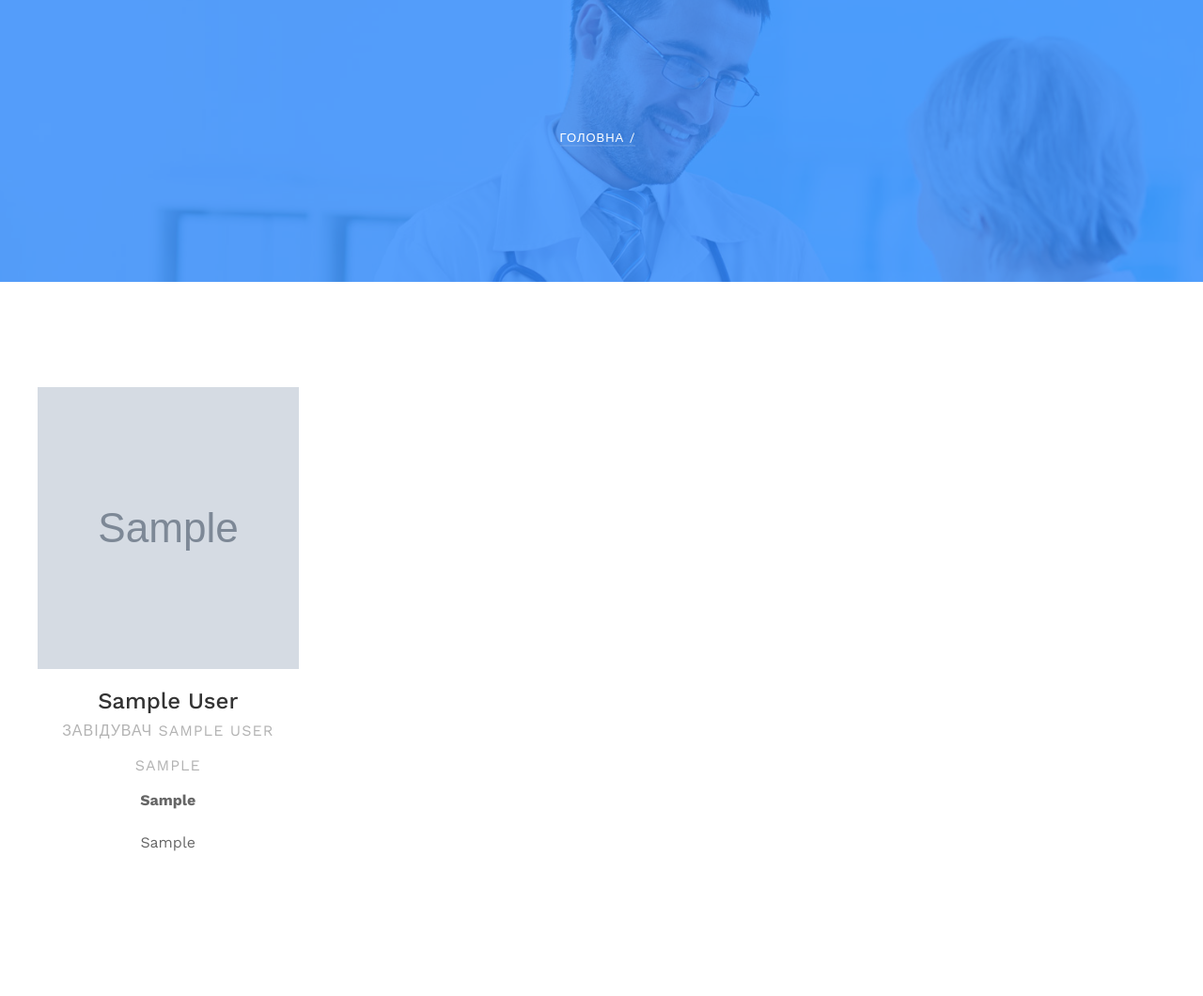
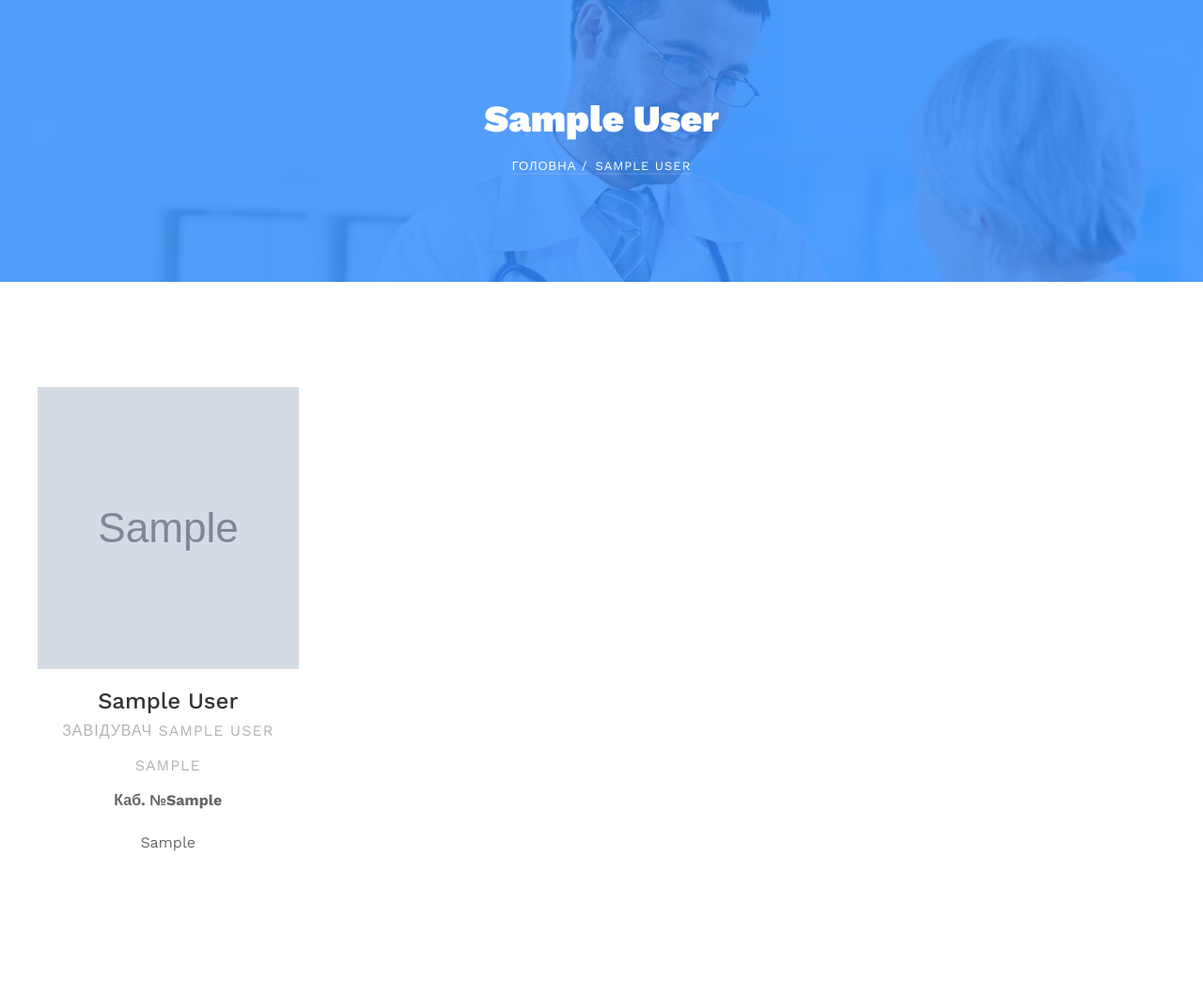
Before and after one commit to nyarvan/rusanivka, a Django app: a page that uses user_app/templates/ambulant.html in a window 1280 px wide. Shown: the part 203-1263 px from the top of the page at 94% size. Run offline with Django 4.2, Linux system fonts and the light colour scheme; tables that the repository leaves empty hold one stand-in row (values such as "Sample post"); grey boxes marked "Sample" are stand-in pictures; parts of the project's set-up code (start-up, migrations or seed data) failed here and were passed over; some libraries are stand-ins or nearby versions.

Commit message:
Fix show department name. Change show room of doctor

```diff
--- a/user_app/templates/ambulant.html
+++ b/user_app/templates/ambulant.html
@@ -11,8 +11,8 @@
       <div class="container">
         <div class="row no-gutters slider-text align-items-center justify-content-center">
           <div class="col-md-9 ftco-animate text-center">
-            <h1 class="mb-2 bread">{{ manager.department }}</h1>
-            <p class="breadcrumbs"><span class="mr-2"><a href="{% url 'user_app:home_view' %}">Головна /</a></span><span>{{ manager.department }}</span></p>
+            <h1 class="mb-2 bread">{{ department.name }}</h1>
+            <p class="breadcrumbs"><span class="mr-2"><a href="{% url 'user_app:home_view' %}">Головна /</a></span><span>{{ department.name }}</span></p>
           </div>
         </div>
       </div>
@@ -39,7 +39,7 @@
                                 <span class="position mb-2">Завідувач {{ doctor.department }}</span>
 								<span class="position mb-2">{{ doctor.post }}</span>
 								<div class="faded">
-                                    <p><b>{{ doctor.room }}</b></p>
+                                    <p><b>Каб. №{{ doctor.room }}</b></p>
 									<p>{{ doctor.schedule }}</p>
 	                            </div>
 							</div>
@@ -59,7 +59,7 @@
                                 {% endif %}
 								<span class="position mb-2">{{ doctor.post }}</span>
 								<div class="faded">
-                                    <p><b>{{ doctor.room }}</b></p>
+                                    <p><b>Каб. №{{ doctor.room }}</b></p>
 									<p>{{ doctor.schedule }}</p>
 	                            </div>
 							</div>
@@ -96,7 +96,7 @@
                                 {% endif %}
 								<span class="position mb-2">{{ doctor.post }}</span>
 								<div class="faded">
-                                    <p><b>{{ doctor.room }}</b></p>
+                                    <p><b>Каб. №{{ doctor.room }}</b></p>
 									<p>{{ doctor.schedule }}</p>
 	                            </div>
 							</div>
```
